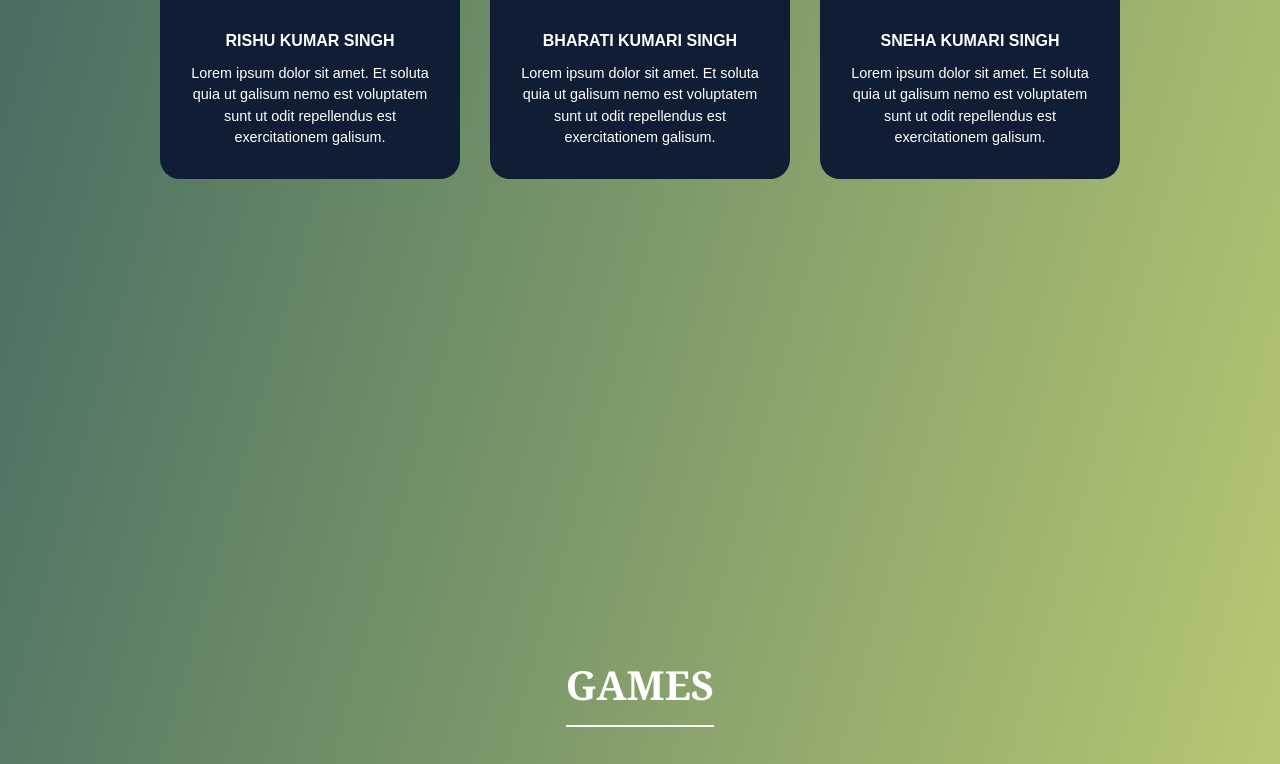
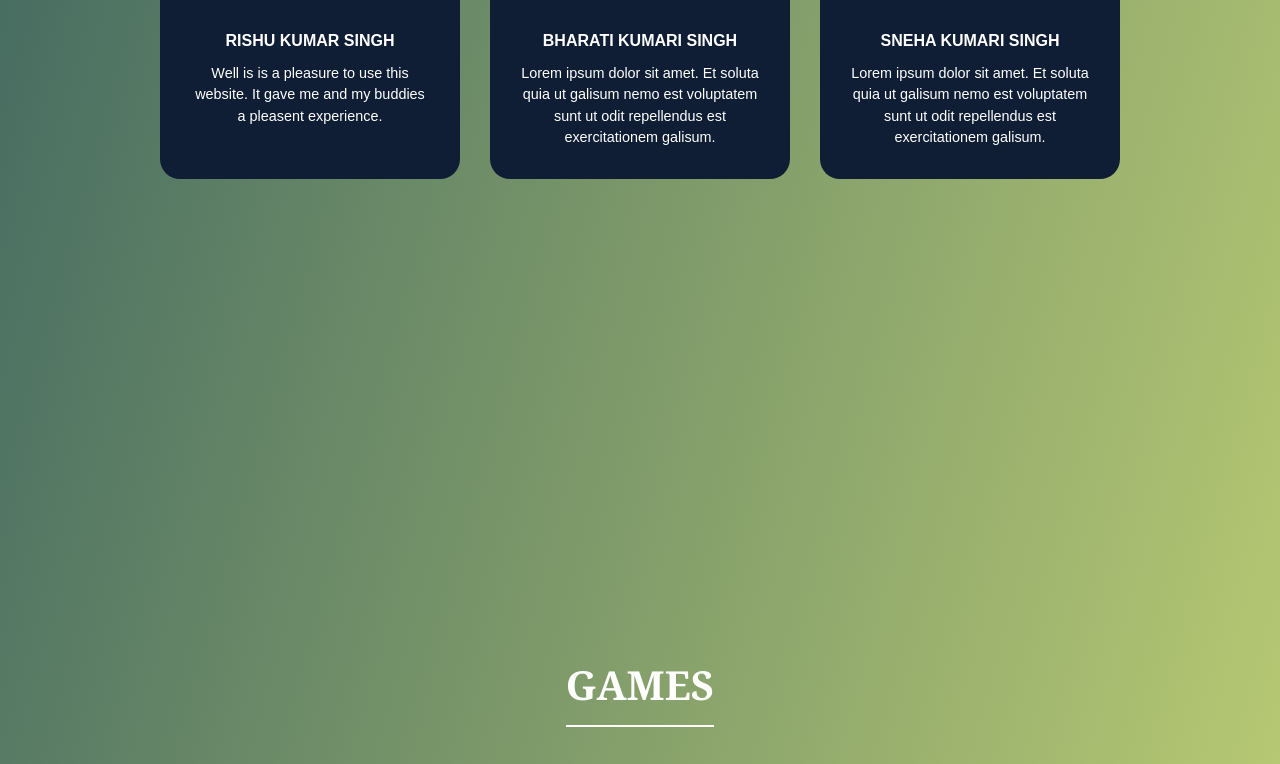
Before and after one commit to Janmejay2005/Capstone_84, a plain HTML site: page index.html in a window 1280 px wide. Shown: the part 2003-2767 px from the top of the page. Drawn offline with Linux system fonts and the light colour scheme.

Commit message:
Update index.html

```diff
--- a/index.html
+++ b/index.html
@@ -135,7 +135,7 @@
     <div class="blog-card">
       <img src="https://cdn-icons-png.flaticon.com/512/4140/4140047.png" alt="Author 1">
       <h3>RISHU KUMAR SINGH</h3>
-      <p>Lorem ipsum dolor sit amet. Et soluta quia ut galisum nemo est voluptatem sunt ut odit repellendus est exercitationem galisum.</p>
+      <p>Well is is a pleasure to use this website. It gave me and my buddies a pleasent experience.</p>
     </div>
     <div class="blog-card">
       <img src="https://cdn-icons-png.flaticon.com/512/4140/4140037.png" alt="Author 2">
```
